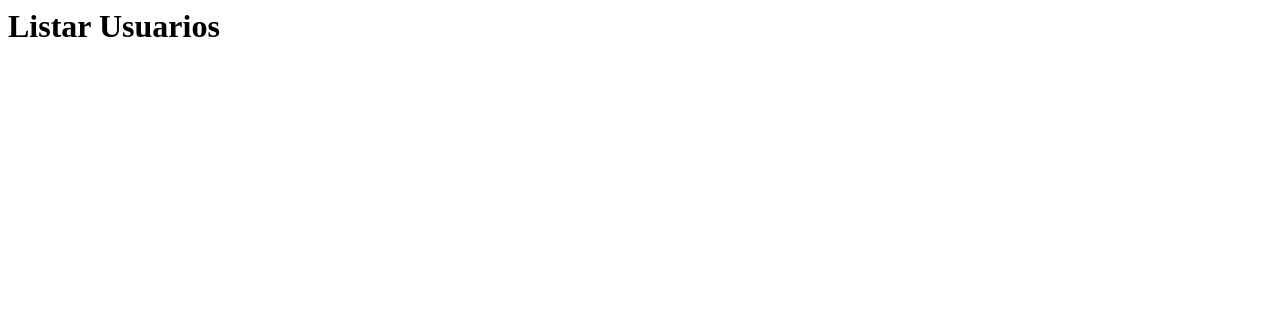
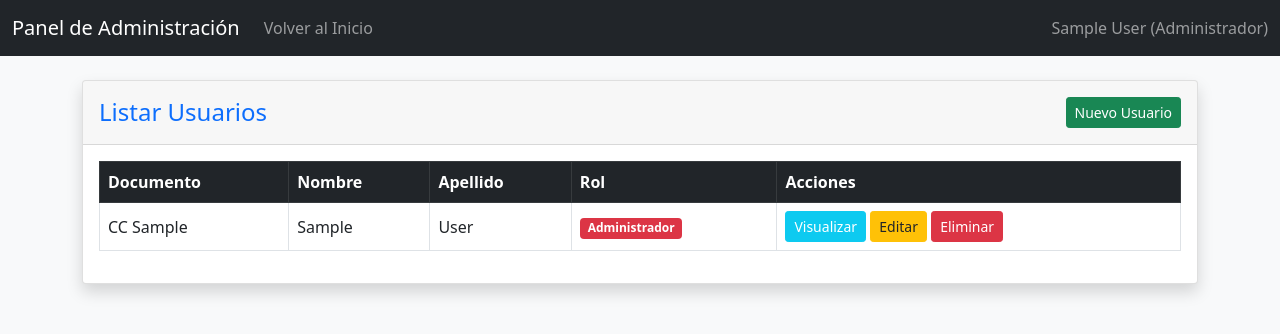
Before and after one commit to AntonyBotelloH/Orinoquia-Explorer, a Django app: page /usuarios/listar-usuarios/ in a window 1280 px wide. Shown: the top 334 px of the page. Run offline with Django 5.2, Linux system fonts and the light colour scheme; a user stored in the database is signed in; tables that the repository leaves empty hold one stand-in row (values such as "Sample post").

Commit message:
feat: add role-required decorator, admin base template, and user listing view with template

```diff
--- a/templates/partials/base-admin.html
+++ b/templates/partials/base-admin.html
@@ -1 +1,42 @@
-{% block content %}{% endblock content %}
+{% load static %}
+<!DOCTYPE html>
+<html lang="es">
+<head>
+    <meta charset="UTF-8">
+    <meta name="viewport" content="width=device-width, initial-scale=1.0">
+    <title>Administración - Orinoquia Explorer</title>
+    <!-- Usamos el CSS de Bootstrap 5 ya presente en el proyecto -->
+    <link href="https://cdn.jsdelivr.net/npm/bootstrap@5.0.2/dist/css/bootstrap.min.css" rel="stylesheet" integrity="sha384-EVSTQN3/azprG1Anm3QDgpJLIm9Nao0Yz1ztcQTwFspd3yD65VohhpuuCOmLASjC" crossorigin="anonymous">
+</head>
+<body class="bg-light">
+
+    <!-- Navbar de Administración -->
+    <nav class="navbar navbar-expand-lg navbar-dark bg-dark mb-4">
+        <div class="container-fluid">
+            <a class="navbar-brand" href="#">Panel de Administración</a>
+            <button class="navbar-toggler" type="button" data-bs-toggle="collapse" data-bs-target="#navbarNav" aria-controls="navbarNav" aria-expanded="false" aria-label="Toggle navigation">
+                <span class="navbar-toggler-icon"></span>
+            </button>
+            <div class="collapse navbar-collapse" id="navbarNav">
+                <ul class="navbar-nav">
+                    <li class="nav-item">
+                        <a class="nav-link" href="/">Volver al Inicio</a>
+                    </li>
+                </ul>
+                <span class="navbar-text ms-auto">
+                    {{ request.user.first_name }} {{ request.user.last_name }} ({{ request.user.get_rol_display }})
+                </span>
+            </div>
+        </div>
+    </nav>
+
+    <main class="container">
+        {% block content %}
+        {% endblock content %}
+    </main>
+
+    {% block scripts %}
+    <script src="https://cdn.jsdelivr.net/npm/bootstrap@5.0.2/dist/js/bootstrap.bundle.min.js" integrity="sha384-MrcW6ZMFYlzcLA8Nl+NtUVF0sA7MsXsP1UyJoMp4YLEuNSfAP+JcXn/tWtIaxVXM" crossorigin="anonymous"></script>
+    {% endblock scripts %}
+</body>
+</html>
--- a/usuarios/decorators.py
+++ b/usuarios/decorators.py
@@ -7,7 +7,7 @@ def rol_requerido(*roles_permitidos):
     def decorator(view_func):
         @wraps(view_func)
         def wrapper(request, *args, **kwargs):
-            if request.user.is_authenticated and request.user.rol in roles_permitidos:
+            if request.user.is_authenticated and (request.user.is_superuser or request.user.rol in roles_permitidos):
                 return view_func(request, *args, **kwargs)
             else:
                 messages.error(request, "No tienes permisos para acceder a esta página")
--- a/usuarios/templates/listar_usuarios.html
+++ b/usuarios/templates/listar_usuarios.html
@@ -1,8 +1,60 @@
 {% extends "partials/base-admin.html" %}
 
+{% block content %}
+<div class="card shadow mb-4">
+    <div class="card-header py-3 d-flex justify-content-between align-items-center">
+        <h4 class="m-0 font-weight-bold text-primary">{{ titulo }}</h4>
+        {% if request.user.rol == 'ADMIN' or request.user.is_superuser %}
+        <a href="#" class="btn btn-success btn-sm">Nuevo Usuario</a>
+        {% endif %}
+    </div>
 
-{% block content %}
+    <div class="card-body">
+        <div class="table-responsive">
+            <table class="table table-bordered table-hover align-middle">
+                <thead class="table-dark">
+                    <tr>
+                        <th>Documento</th>
+                        <th>Nombre</th>
+                        <th>Apellido</th>
+                        <th>Rol</th>
+                        <th>Acciones</th>
+                    </tr>
+                </thead>
+                <tbody>
+                    {% for usuario in usuarios %}
+                    <tr>
+                        <td>{{ usuario.tipo_documento }} {{ usuario.documento }}</td>
+                        <td>{{ usuario.first_name }}</td>
+                        <td>{{ usuario.last_name }}</td>
+                        <td>
+                            {% if usuario.rol == 'ADMIN' %}
+                                <span class="badge bg-danger">{{ usuario.get_rol_display }}</span>
+                            {% elif usuario.rol == 'GUIA' %}
+                                <span class="badge bg-primary">{{ usuario.get_rol_display }}</span>
+                            {% else %}
+                                <span class="badge bg-secondary">{{ usuario.get_rol_display }}</span>
+                            {% endif %}
+                        </td>
+                        <td>
+                            <!-- Todos los que acceden a esta vista (ADMIN, GUIA) pueden visualizar -->
+                            <a href="#" class="btn btn-info btn-sm text-white">Visualizar</a>
 
-<h1>{{ titulo }}</h1>
-
+                            <!-- Solo el ADMIN puede editar y eliminar -->
+                            {% if request.user.rol == 'ADMIN' or request.user.is_superuser %}
+                            <a href="#" class="btn btn-warning btn-sm text-dark">Editar</a>
+                            <a href="#" class="btn btn-danger btn-sm">Eliminar</a>
+                            {% endif %}
+                        </td>
+                    </tr>
+                    {% empty %}
+                    <tr>
+                        <td colspan="5" class="text-center">No hay usuarios registrados.</td>
+                    </tr>
+                    {% endfor %}
+                </tbody>
+            </table>
+        </div>
+    </div>
+</div>
 {% endblock %}
--- a/usuarios/views.py
+++ b/usuarios/views.py
@@ -1,10 +1,14 @@
 from django.shortcuts import render
 from .decorators import rol_requerido
+from .models import Usuario
 # Create your views here.
+
 
 @rol_requerido('ADMIN', 'GUIA')
 def listar_usuarios(request):
+    usuarios = Usuario.objects.all()
     context = {
-        "titulo": "Listar Usuarios"
+        "titulo": "Listar Usuarios",
+        "usuarios": usuarios
     }
     return render(request, "listar_usuarios.html", context)
```
